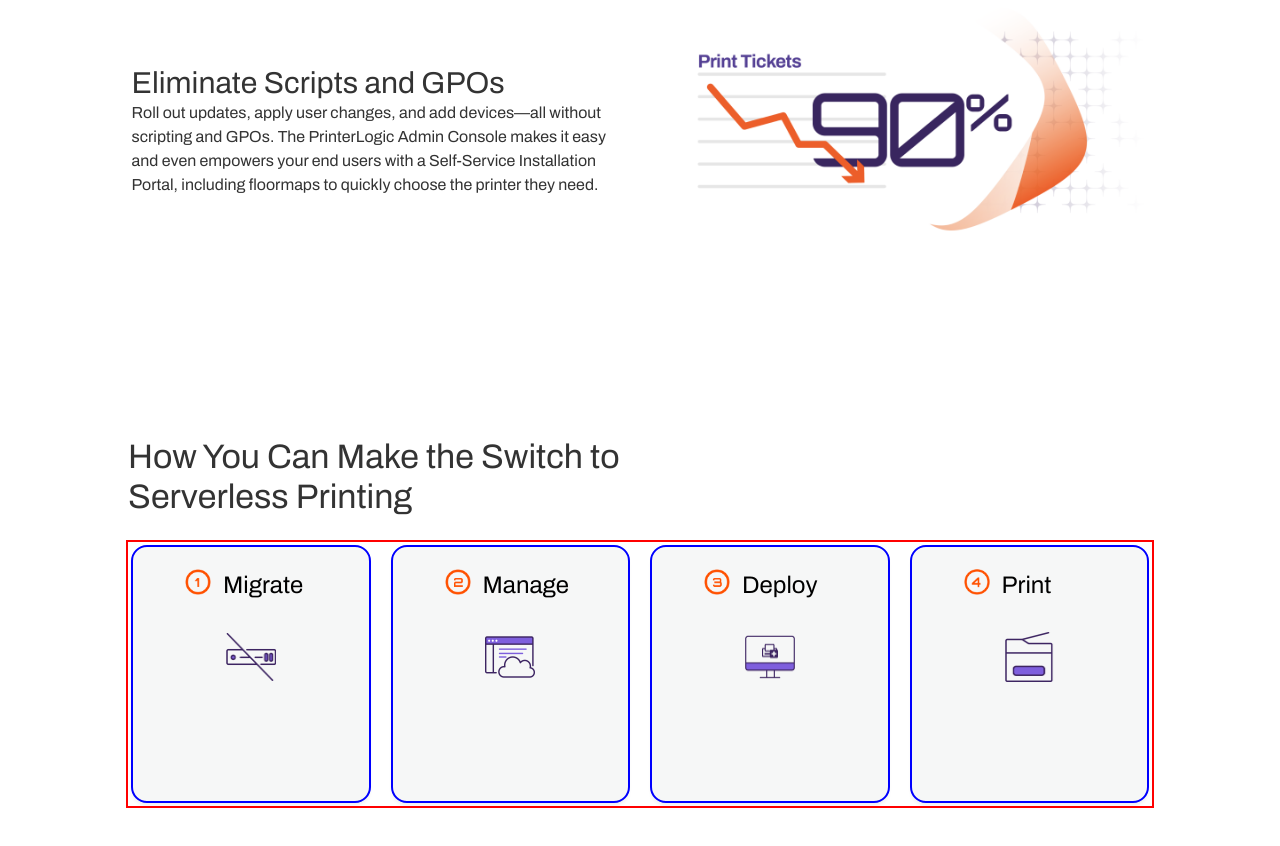
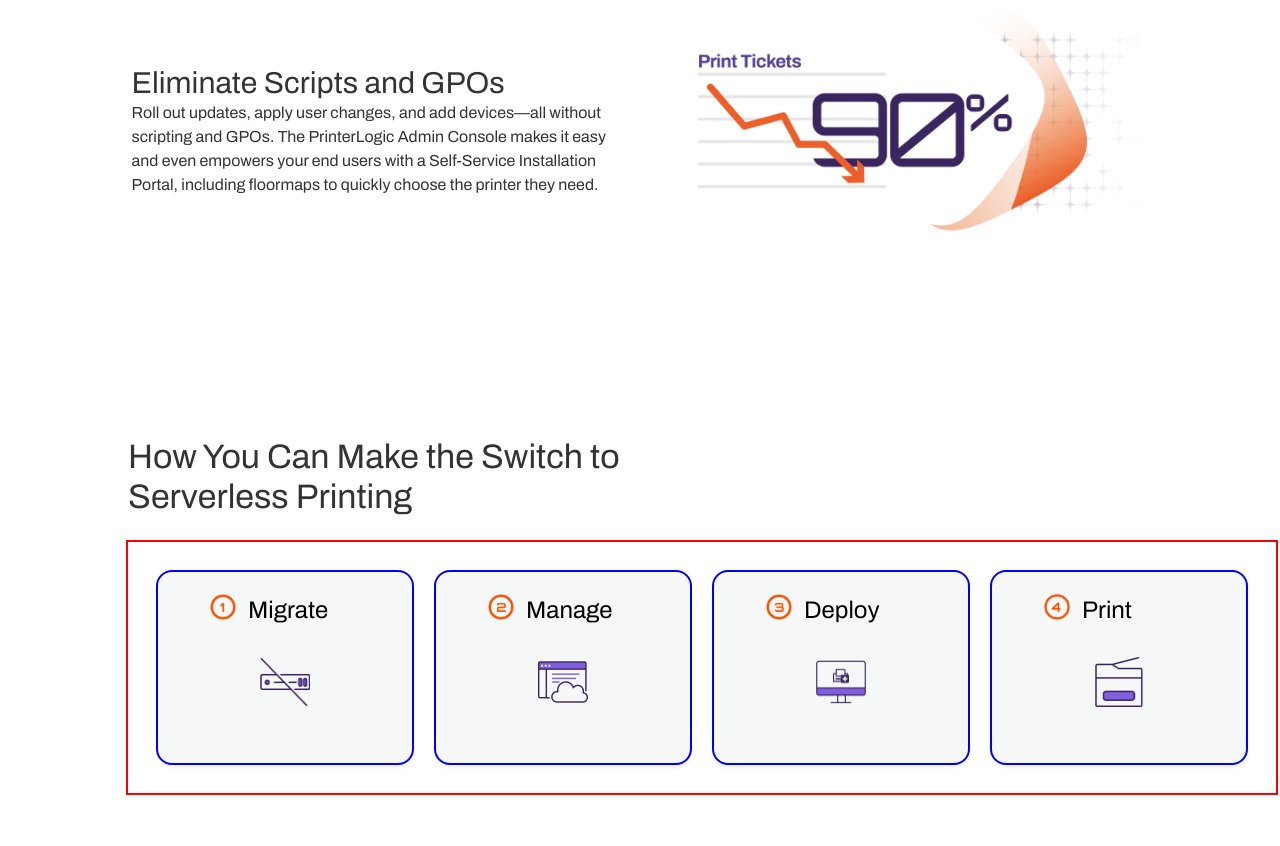
Before and after one commit to Tanner-Davison/vasion-copy, a Gatsby site: page / in a window 1280 px wide. Shown: the part 1879-2725 px from the top of the page. Built offline with nearby package versions, Linux system fonts and the light colour scheme; Gatsby itself is replaced by a stand-in of ours.

Commit message:
saved working progress

```diff
--- a/src/components/allModules/Card.js
+++ b/src/components/allModules/Card.js
@@ -34,7 +34,7 @@ const Card =(cardData)=>{
         />
         {hover && (
           <>
-            <span className={showContent ? 'descriptionHeader':'descriptionHeader hidden' }>{cardData.cardData.contentHead}</span>
+            <p className={showContent ? 'descriptionHeader':'descriptionHeader hidden' }>{cardData.cardData.contentHead}</p>
             <p className={showContent ? 'para-appear' : 'para-appear hidden'}>{showContent && cardData.cardData.contentParagraph}</p>
           </>
         )}
@@ -48,7 +48,7 @@ const CustomCard = styled.div`
   position: relative;
   display: flex;
   width: 254px;
-  height: 254px;
+  height: 191px;
   padding: 20px 50px 30px 50px;
   flex-direction: column;
   align-items: center;
@@ -60,6 +60,7 @@ const CustomCard = styled.div`
   box-shadow: 0px 4px 4px 0px rgba(0, 0, 0, 0.08);
   transition: width 0.7s ease-in-out, height 0.7s ease-in-out;
   overflow-y: hidden;
+
   img {
     position: relative;
     display: flex;
@@ -87,13 +88,15 @@ const CustomCard = styled.div`
   }
   .descriptionHeader.hidden {
     opacity: 0;
-    transition: opacity 0.3s ;
+    transition: opacity 0.3s;
   }
   .descriptionHeader {
+    font-family: "archivo";
     font-size: 18px;
-    font-weight: 650;
-    opacity:1;
+    font-weight: 700;
+    opacity: 1;
     transition: opacity 0.3s;
+    line-height: 27px;
     align-self: flex-start;
   }
   .para-appear.hidden {
@@ -101,13 +104,11 @@ const CustomCard = styled.div`
     transition: opacity 0.3s ease-in;
   }
   .para-appear {
-    display: flex;
-    opacity: 100%;
-    font-family: "archivo";
-    font-weight: 600;
-    transition: opacity 0.3s ease-in;
-    flex-wrap: none;
-    word-wrap: none;
+    font-family: 'Archivo';
+    font-style: normal;
+    font-weight: 400;
+    font-size: 18px;
+    line-height: 27px;
   }
   @media screen and (min-width: 1441px) {
     padding: 20px 40px 30px 50px;
@@ -116,8 +117,8 @@ const CustomCard = styled.div`
   ${({ hover }) =>
     hover &&
     css`
-      height: 400px;
-      width: 350px;
+      height: 404px;
+      width: 340px;
       cursor: pointer;
     `}
 `
--- a/src/components/allModules/FourOption.js
+++ b/src/components/allModules/FourOption.js
@@ -41,6 +41,7 @@ const IconDrop = styled.div`
     width: 565px;
   }
   @media screen and (min-width: 1441px) {
+
     gap: 40px;
     width: 100vw;
     height: 724px;
@@ -54,4 +55,6 @@ const DropDownWrapper = styled.div`
   align-items: flex-start;
   gap: 14px;
   outline: 2px solid red;
+  padding:25px;
+  width:fit-content;
 `
```
